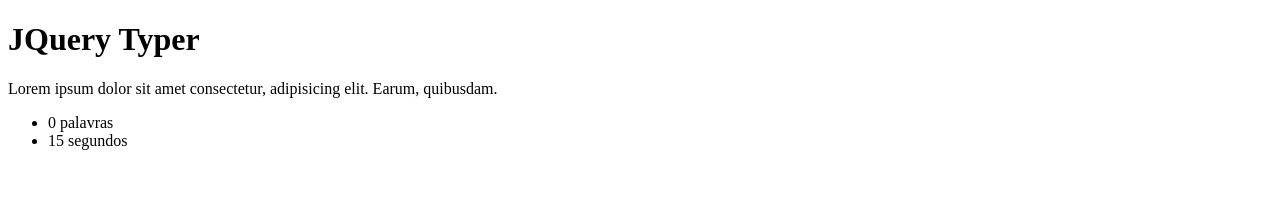
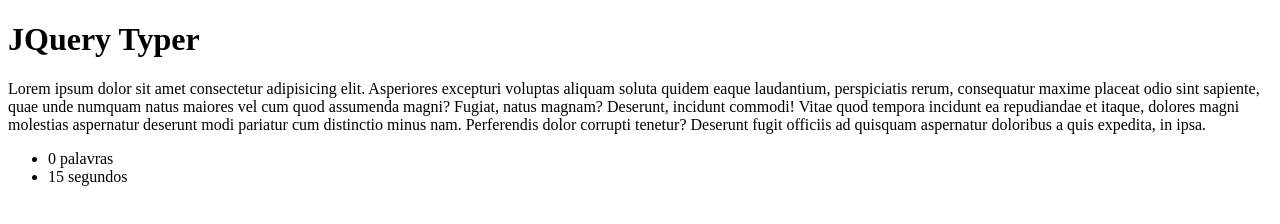
Before and after one commit to athena272/jquery-typer, a plain HTML site: page index.html in a window 1280 px wide. Drawn offline with Linux system fonts and the light colour scheme.

Commit message:
Update index.html

```diff
--- a/index.html
+++ b/index.html
@@ -10,7 +10,7 @@
 <body>
     <h1>JQuery Typer</h1>
     <p class="frase">
-        Lorem ipsum dolor sit amet consectetur, adipisicing elit. Earum, quibusdam.
+        Lorem ipsum dolor sit amet consectetur adipisicing elit. Asperiores excepturi voluptas aliquam soluta quidem eaque laudantium, perspiciatis rerum, consequatur maxime placeat odio sint sapiente, quae unde numquam natus maiores vel cum quod assumenda magni? Fugiat, natus magnam? Deserunt, incidunt commodi! Vitae quod tempora incidunt ea repudiandae et itaque, dolores magni molestias aspernatur deserunt modi pariatur cum distinctio minus nam. Perferendis dolor corrupti tenetur? Deserunt fugit officiis ad quisquam aspernatur doloribus a quis expedita, in ipsa.
     </p>
 
     <ul class="informacoes">
```
